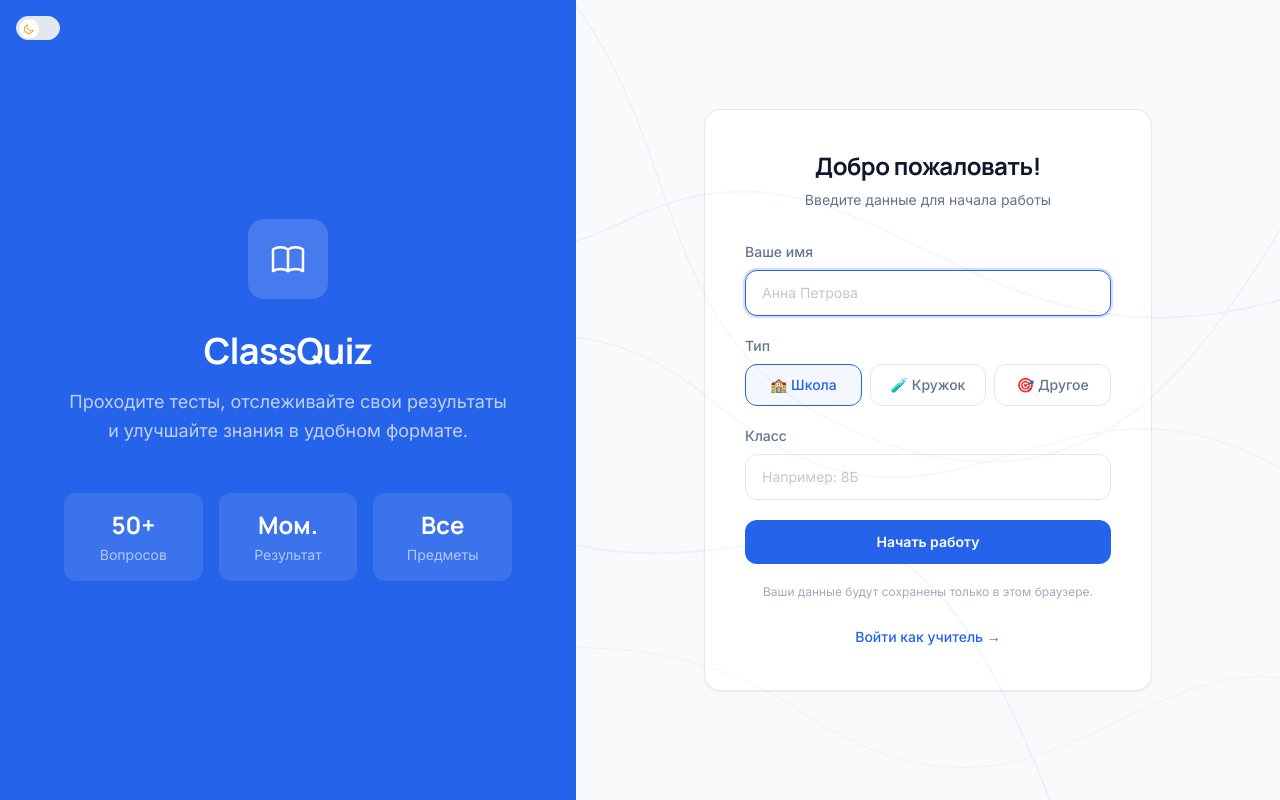
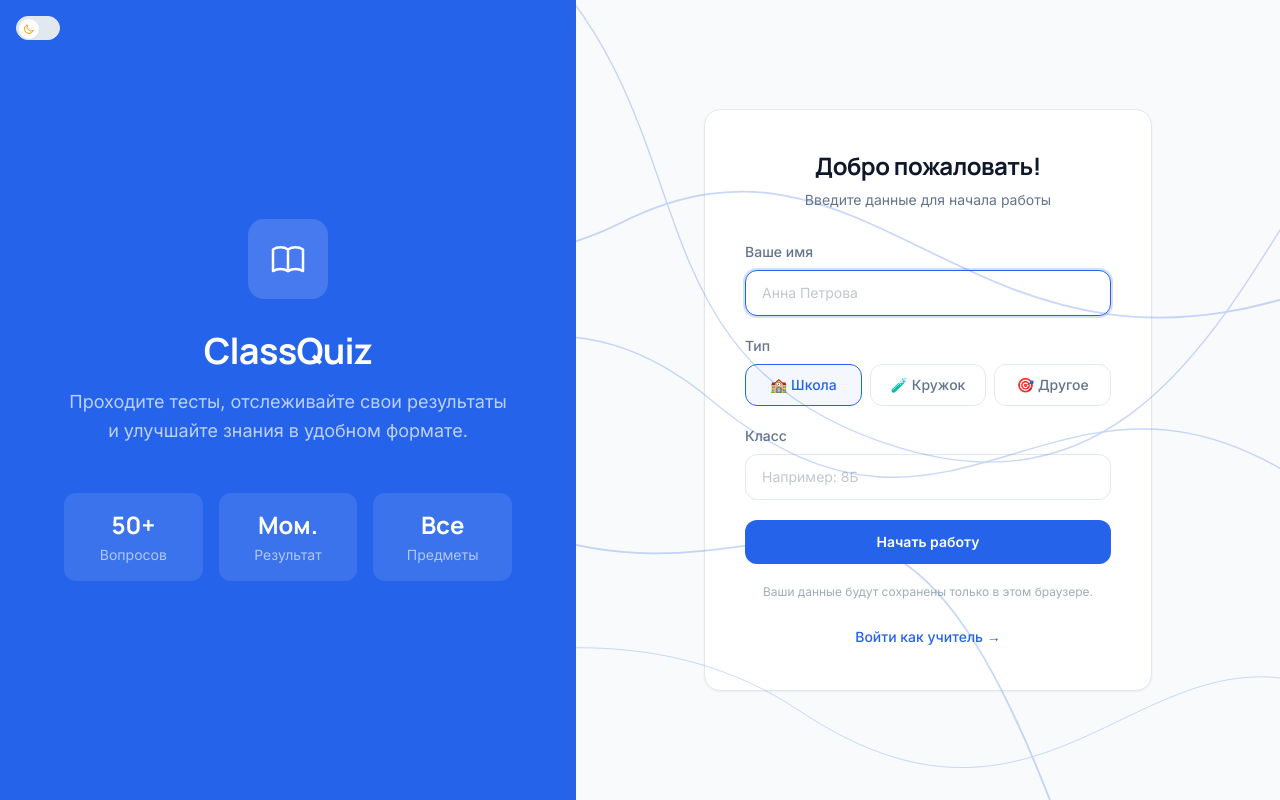
Before and after one commit to Trubik1/techno-park-october, a React (Vite) app in the folder frontend/: page /student/entry in a window 1280 px wide. Built offline with nearby package versions, Linux system fonts and the light colour scheme.

Commit message:
fix: увеличена яркость фоновых ниточек

```diff
--- a/frontend/src/App.tsx
+++ b/frontend/src/App.tsx
@@ -41,7 +41,7 @@ const NotFoundPage: React.FC = () => {
 
 const BgDecoration: React.FC = () => (
   <div className="fixed inset-0 pointer-events-none overflow-hidden -z-0" aria-hidden="true">
-    <svg className="w-full h-full opacity-[0.06] dark:opacity-[0.04]" viewBox="0 0 1440 900" preserveAspectRatio="none" fill="none" xmlns="http://www.w3.org/2000/svg">
+    <svg className="w-full h-full opacity-[0.25] dark:opacity-[0.15]" viewBox="0 0 1440 900" preserveAspectRatio="none" fill="none" xmlns="http://www.w3.org/2000/svg">
       <path d="M-100 200 C 200 50, 400 400, 700 250 S 1100 500, 1540 300" stroke="#2563EB" strokeWidth="2" fill="none" />
       <path d="M-100 500 C 300 700, 500 200, 800 450 S 1200 300, 1540 600" stroke="#2563EB" strokeWidth="1.5" fill="none" />
       <path d="M-100 750 C 250 900, 600 600, 900 800 S 1300 650, 1540 800" stroke="#2563EB" strokeWidth="1" fill="none" />
```
